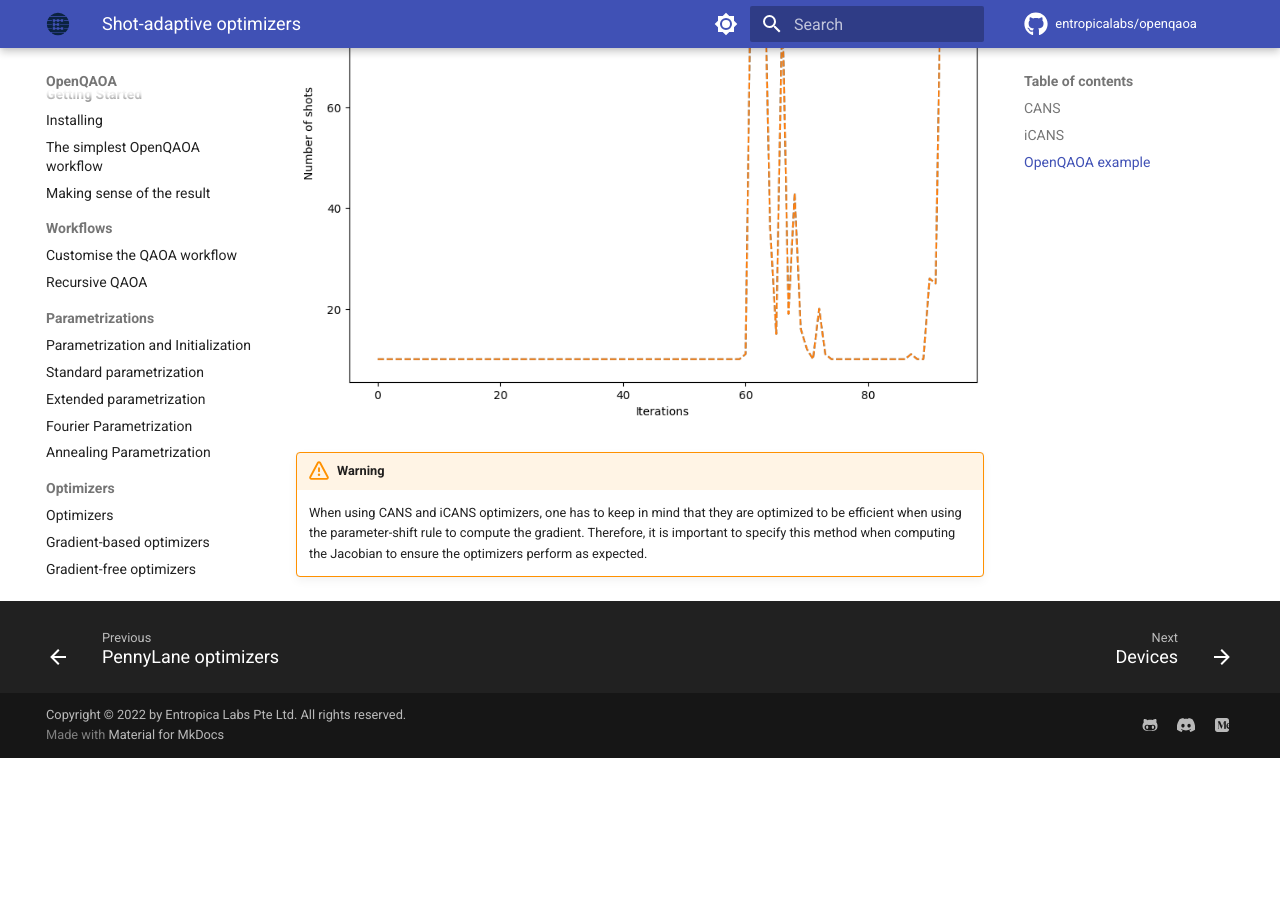
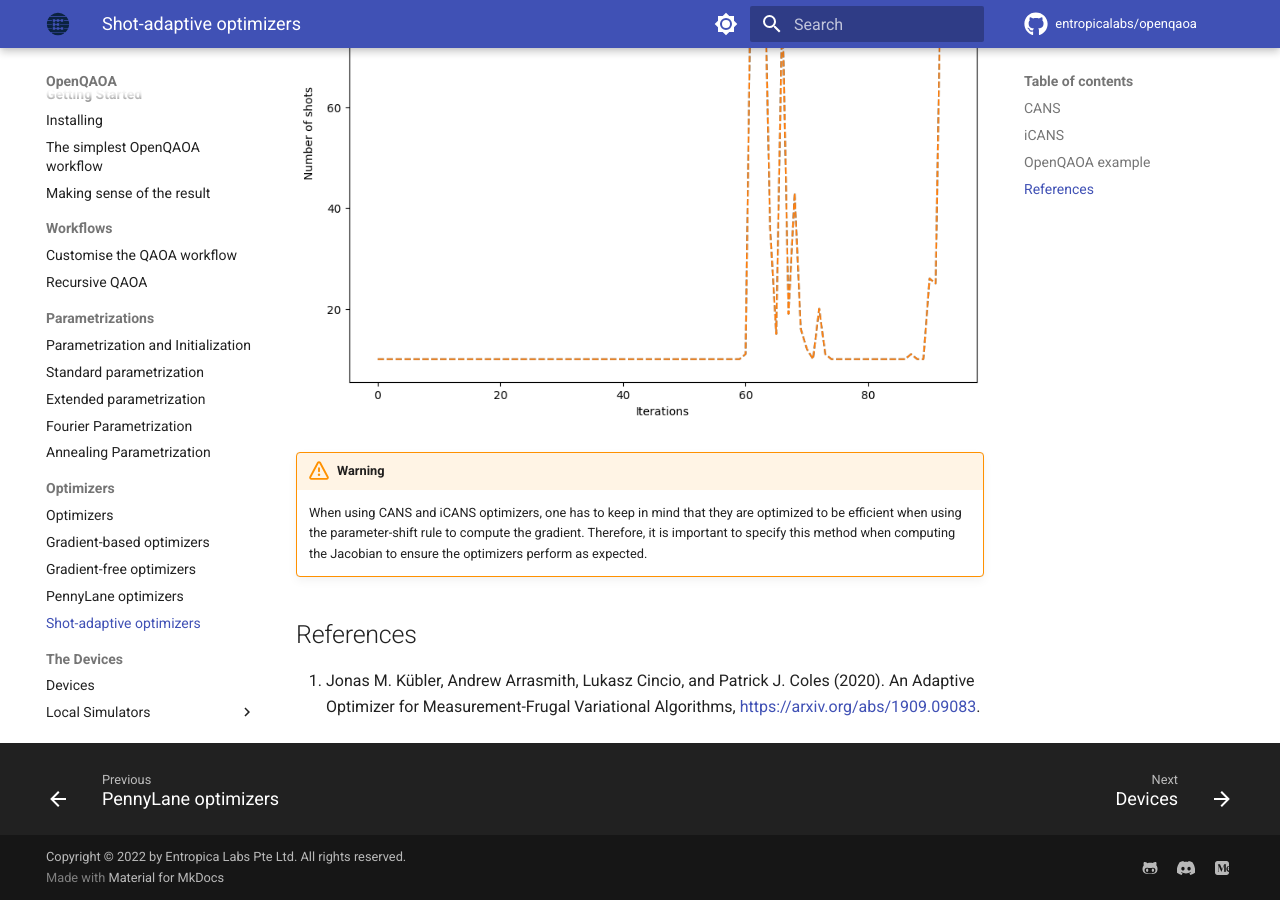
Before and after one commit to entropicalabs/openqaoa-website, an MkDocs documentation site: the page built from docs/optimizers/shot-adaptive-optimizers.md, in a window 1280 px wide and 900 px high, scrolled down 4211 px. Built offline with MkDocs 1.6.1 and Material for MkDocs 9.7.7, drawn with Linux system fonts in a browser that asks for light colours; comment, search, counter and statistics services are not loaded; before the commit the page ends 4969 px from its top, so only the background shows below that.

Commit message:
shot-adaptive reference

```diff
--- a/docs/optimizers/shot-adaptive-optimizers.md
+++ b/docs/optimizers/shot-adaptive-optimizers.md
@@ -119,3 +119,7 @@ We get the graph below, where it can be seen that at each iteration a different
 !!! warning
 
     When using CANS and iCANS optimizers, one has to keep in mind that they are optimized to be efficient when using the parameter-shift rule to compute the gradient. Therefore, it is important to specify this method when computing the Jacobian to ensure the optimizers perform as expected.
+
+References
+----------
+1. Jonas M. Kübler, Andrew Arrasmith, Lukasz Cincio, and Patrick J. Coles (2020). An Adaptive Optimizer for Measurement-Frugal Variational Algorithms, [https://arxiv.org/abs/1909.09083](https://arxiv.org/abs/1909.09083).
```
